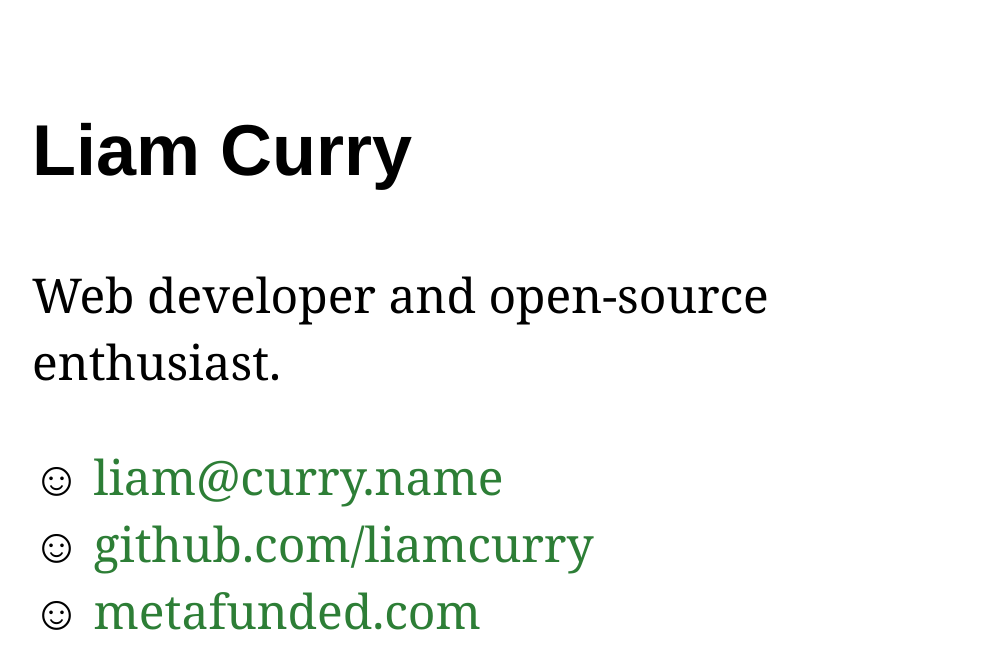
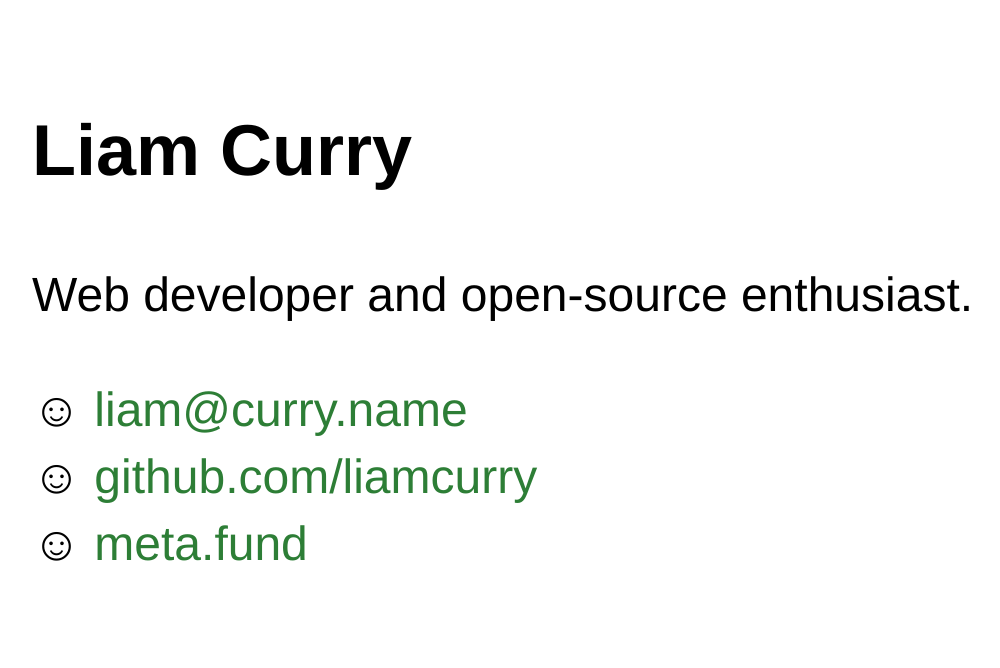
Before and after one commit to liamcurry/liamcurry.github.io, a plain HTML site: page index.html in a window 1280 px wide. Shown: the whole page, without its empty margins (128-1128 px from the left). Drawn offline with Linux system fonts and the light colour scheme.

Commit message:
Updated meta.fund URL; changed indentation

```diff
--- a/index.html
+++ b/index.html
@@ -1,16 +1,14 @@
 <!doctype html>
 <meta charset=utf-8>
-<title>liamcurry.com</title>
+<title>Liam Curry</title>
 <style>
 	body {
-    font-family: Georgia, serif;
+		font-family: 'Helvetica Neue', Helvetica, sans-serif;
 		font-size: 300%;
 		line-height: 1.4 }
 	article {
 		margin: 100px auto;
 		width: 960px }
-  h1 {
-    font-family: Helvetica, sans-serif }
 	h1, ul {
 		margin-left: auto;
 		margin-right: auto;
@@ -33,6 +31,6 @@
 	<ul>
 		<li><a href=mailto:liam@curry.name>liam@curry.name</a>
 		<li><a href=//github.com/liamcurry>github.com/liamcurry</a>
-    <li><a href=//metafunded.com>metafunded.com</a>
+		<li><a href=//meta.fund>meta.fund</a>
 	</ul>
 </article>
```
Lines whose indentation alone changed are shown as unchanged.
